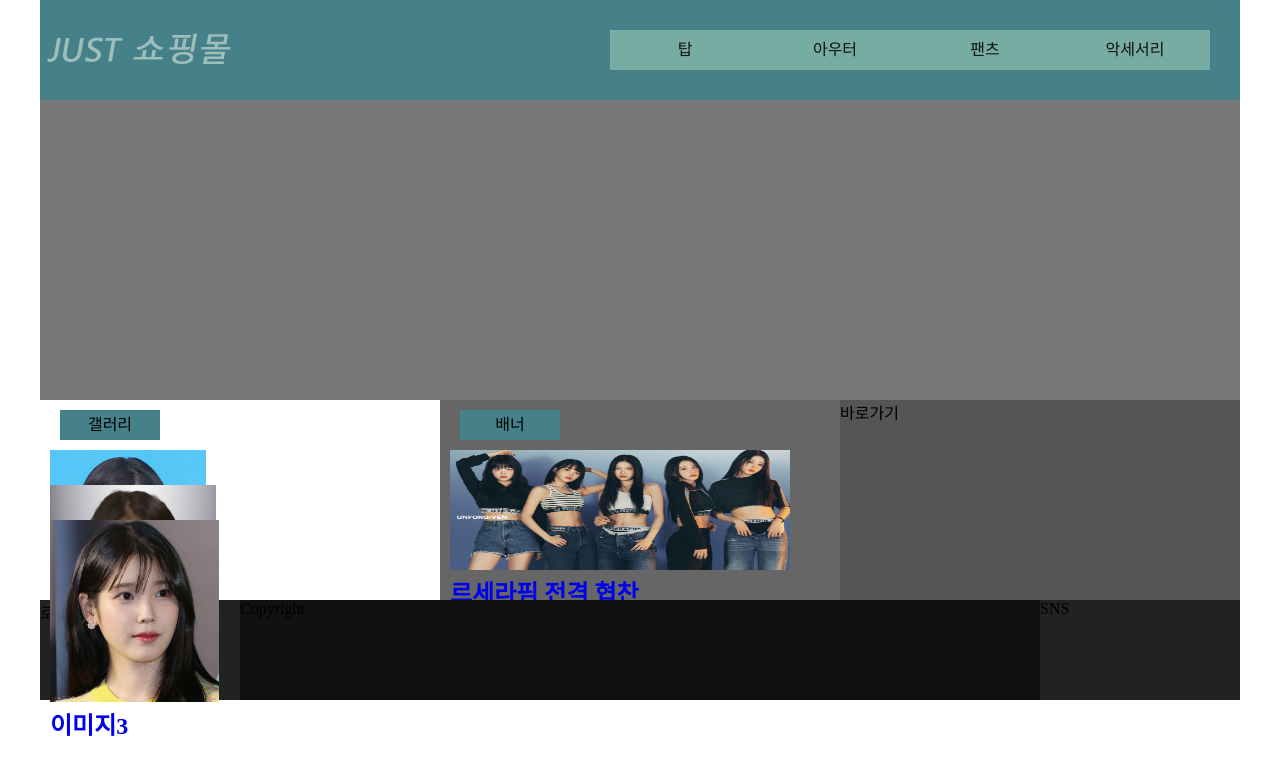
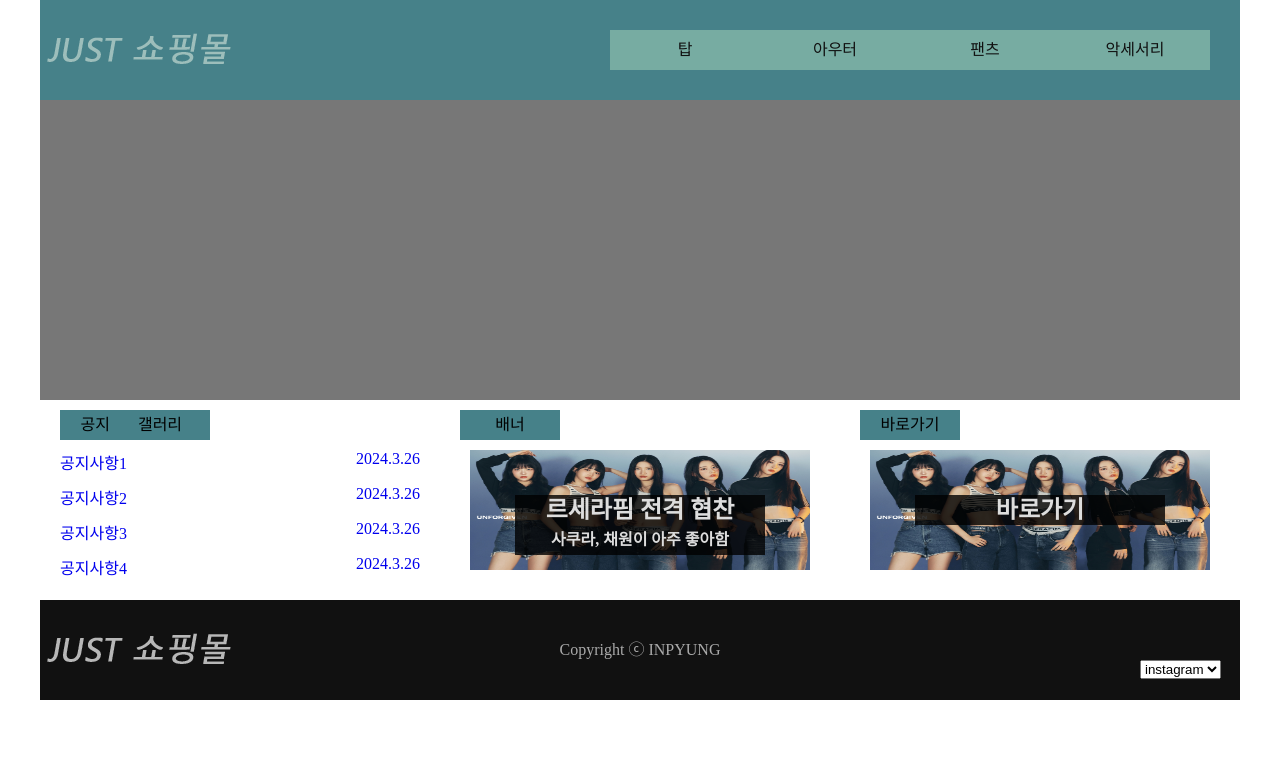
Before and after one commit to woojin06/2024WebDesign, a plain HTML site: page index.html in a window 1280 px wide. Drawn offline with Linux system fonts and the light colour scheme.

Commit message:
A-1 index.html, style.css complete

```diff
--- a/index.html
+++ b/index.html
@@ -67,8 +67,9 @@
         </section>
         <section id="contents">
             <div class="con1">
-                <div class="con-box gallery hide">
+                <div class="con-box">
                     <div class="tab-title">공지사항</div>
+                    <div class="tab-title2">갤러리</div>
                     <div class="tab-con">
                         <ul>
                             <a href="#"><li>
@@ -90,8 +91,7 @@
                         </ul>
                     </div>
                 </div>
-                <div class="con-box">
-                    <div class="tab-title">갤러리</div>
+                <div class="con-box gallery hide">
                     <div class="tab-con">
                         <ul>
                             <a href="#"><li>
@@ -122,13 +122,32 @@
                     </div>
                 </div>
 
+
             </div>
-            <div class="con3">바로가기</div>
+            <div class="con3">
+                <div class="con-box">
+                    <div class="tab-title">바로가기</div>
+                    <div class="tab-con">
+                        <a href="#">
+                            <img src="image/banner.png" alt="shortcut">
+                            <h2>바로가기</h2>
+                        </a>
+                    </div>
+                </div>
+            </div>
         </section>
         <footer>
-            <div class="bt-logo">로고</div>
-            <div class="copy">Copyright</div>
-            <div class="sns">SNS</div>
+            <div class="bt-logo">
+                <a href="#"><img src="image/logo.png" alt="logo"></a>
+            </div>
+            <div class="copy">Copyright ⓒ INPYUNG</div>
+            <div class="sns">
+                <select name="sns" id="sns">
+                    <option value="x">X</option>
+                    <option value="facebook">facebook</option>
+                    <option value="instagram" selected>instagram</option>
+                </select>
+            </div>
         </footer>
     </div>
 </body>
--- a/style.css
+++ b/style.css
@@ -93,7 +93,6 @@ header {
     display: flex;
     width: 1200px;
     height: 200px;
-    background-color: #666;
 }
 .hide {
     display: none;
@@ -108,13 +107,18 @@ header {
     height: 180px;
     padding : 10px;
 }
-.tab-title {
+.tab-title, .tab-title2 {
     width: 100px;
     height: 30px;
     margin-left: 10px;
     text-align: center;
     line-height: 30px;
     background-color: #468189;
+}
+.tab-title2 {
+    position: absolute;
+    top: 410px;
+    left: 100px;
 }
 .tab-con {
     width: 380px;
@@ -172,12 +176,42 @@ header {
     width: 340px;
     height: 120px;
 }
+.con2 .tab-con a{
+    position: relative;
+    display: block;
+    width: 340px;
+    height: 120px;
 
-
+}
+.tab-con h2, h4 {
+    position: absolute;
+    width: 250px;
+    height: 30px;
+    line-height: 30px;
+    text-align: center;
+    background-color: rgba(0, 0, 0, 0.8);
+    color: #ddd;
+    top: 50%;
+    left: 50%;
+    transform: translate(-50%, -50%);
+}
+.tab-con h4 {
+    transform: translate(-50%, 50%)
+}
 .con3 {
     width: 400px;
     height: 200px;
-    background-color: #555;
+}
+.con3 img {
+    width: 340px;
+    height: 120px;
+}
+.con3 .tab-con a{
+    position: relative;
+    display: block;
+    width: 340px;
+    height: 120px;
+
 }
 
 /* footer */
@@ -185,20 +219,29 @@ footer {
     display: flex;
     width: 1200px;
     height: 100px;
-    background-color: #333;
+    background-color: #111;
 }
 .bt-logo {
     width: 200px;
     height: 100px;
-    background-color: #222;
 }
+.bt-logo img {
+    filter: grayscale(100%);
+    margin-top: 30px;
+}
+
 .copy {
     width: 800px;
     height: 100px;
-    background-color: #111;
+    color: #aaa;
+    text-align: center;
+    line-height: 100px;
 }
 .sns {
     width: 200px;
     height: 100px;
-    background-color: #222;
 }
+#sns {
+    margin-top: 60px;
+    margin-left: 100px;
+}
```
